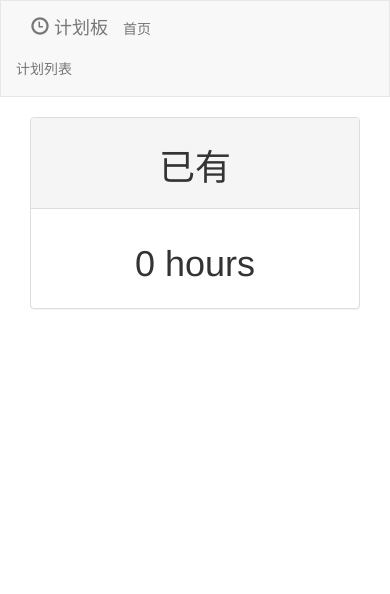
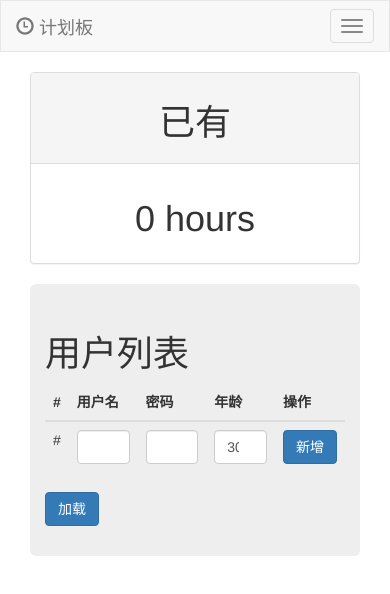
Before and after one commit to thickforest/vuejs-demos, a Vue app in the folder my-project/: page /#/users in a window 390 px wide. Shown: the top 594 px of the page. Built offline with nearby package versions, Linux system fonts and the light colour scheme.

Commit message:
my-project项目：学习bootstrap导航，CRUD简单功能测试

```diff
--- a/my-project/package.json
+++ b/my-project/package.json
@@ -14,6 +14,7 @@
     "build": "node build/build.js"
   },
   "dependencies": {
+    "axios": "^0.17.1",
     "vue": "^2.5.2",
     "vue-router": "^3.0.1",
     "vuex": "^3.0.1"
--- a/my-project/src/App.vue
+++ b/my-project/src/App.vue
@@ -1,15 +1,26 @@
 <template>
   <div id="wrapper">
-    <nav class="navbar navbar-default">
-      <div class="container">
+    <nav class="navbar navbar-default" role="navigation">
+      <div class="container-fluid">
+        <div class="navbar-header">
+          <button type="button" class="navbar-toggle" data-toggle="collapse" data-target="#navbar-collapse-id">
+            <span class="sr-only">切换导航</span>
+            <span class="icon-bar"></span>
+            <span class="icon-bar"></span>
+            <span class="icon-bar"></span>
+          </button>
           <a class="navbar-brand" href="#">
             <i class="glyphicon glyphicon-time"></i>
             计划板
           </a>
+        </div>
+        <div class="collapse navbar-collapse" id="navbar-collapse-id">
           <ul class="nav navbar-nav">
             <li><router-link to="/">首页</router-link></li>
             <li><router-link to="/time-entries">计划列表</router-link></li>
+            <li><router-link to="/users">用户列表 </router-link></li>
           </ul>
+        </div>
       </div>
     </nav>
     <div class="container">
--- /dev/null
+++ b/my-project/src/components/Users.vue
@@ -0,0 +1,84 @@
+<template>
+  <div class="jumbotron">
+    <h1>用户列表</h1>
+    <div class="row">
+      <div class="col-md-6">
+        <table class="table table-hover">
+          <thead>
+            <tr>
+              <th>#</th>
+              <th>用户名</th>
+              <th>密码</th>
+              <th>年龄</th>
+              <th>操作</th>
+            </tr>
+          </thead>
+          <tbody v-for="(user,index) in users" v-bind:key="user.id">
+            <tr>
+              <td>{{ user.id }}</td>
+              <td>{{ user.username }}</td>
+              <td>{{ user.password }}</td>
+              <td>{{ user.age }}</td>
+              <td><button class="btn btn-primary" @click="delUser(user.id, index)">删除</button></td>
+            </tr>
+          </tbody>
+          <tbody>
+            <tr>
+              <td>#</td>
+              <td><input type="text" class="form-control" v-model="userForm.username" placeholder=""/></td>
+              <td><input type="password" class="form-control" v-model="userForm.password" placeholder=""/></td>
+              <td><input type="number" class="form-control" v-model="userForm.age" placeholder=""/></td>
+              <td><button class="btn btn-primary" @click="addUser()">新增</button></td>
+            </tr>
+          </tbody>
+        </table>
+      </div>
+    </div>
+    <button class="btn btn-primary" @click="getUsers()">加载</button>
+  </div>
+</template>
+
+<script>
+import axios from 'axios'
+export default {
+  name: 'Users',
+  data () {
+    return {
+      userForm: {
+        username: '',
+        password: '',
+        age: 30
+      },
+      users: []
+    }
+  },
+  methods: {
+    getUsers () {
+      axios({
+        method: 'GET',
+        url: 'http://localhost:5000/user'
+      }).then((res) => {
+        this.users = res.data.data
+      })
+    },
+    delUser (id, index) {
+      axios({
+        method: 'DELETE',
+        url: 'http://localhost:5000/user/' + id
+      }).then((res) => {
+        this.users.splice(index, 1)
+      })
+    },
+    addUser () {
+      axios({
+        method: 'POST',
+        url: 'http://localhost:5000/user',
+        data: this.userForm
+      }).then((res) => {
+        this.users.push({'id': res.data.data.id, 'username': this.userForm.username, 'password': this.userForm.password, 'age': this.userForm.age})
+        this.userForm = { username: '', password: '', age: 30 }
+      })
+    }
+  }
+}
+</script>
--- a/my-project/src/router/index.js
+++ b/my-project/src/router/index.js
@@ -3,6 +3,7 @@ import Router from 'vue-router'
 import Home from '@/components/Home'
 import TimeEntries from '@/components/TimeEntries'
 import LogTime from '@/components/LogTime'
+import Users from '@/components/Users'
 
 Vue.use(Router)
 
@@ -12,6 +13,9 @@ export default new Router({
       path: '/',
       component: Home
     }, {
+      path: '/users',
+      component: Users
+    }, {
       path: '/time-entries',
       component: TimeEntries,
       children: [{
```
Also changed, not shown: 1 other file (tests, documents, lock files or other folders). Lines whose indentation alone changed are shown as unchanged.
